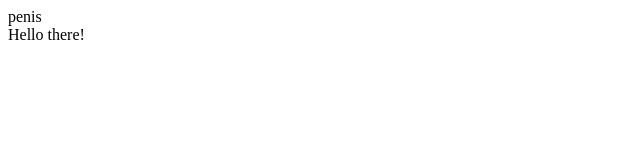
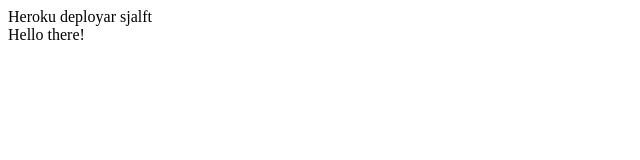
Before and after one commit to Stoduvaelamerdir/TicTacToe, a website built with webpack: page dist/index.html in a window 1280 px wide. Shown: the whole page, without its empty margins (0-640 px from the left). Built offline with nearby package versions, Linux system fonts and the light colour scheme.

Commit message:
Index skrá breytt / heroku test

```diff
--- a/dist/index.html
+++ b/dist/index.html
@@ -4,6 +4,6 @@
 	    <title>Getting Started</title>
 	</head>
 	<body>
-		penis
+		Heroku deployar sjalft
 	</body>
 </html>
```
